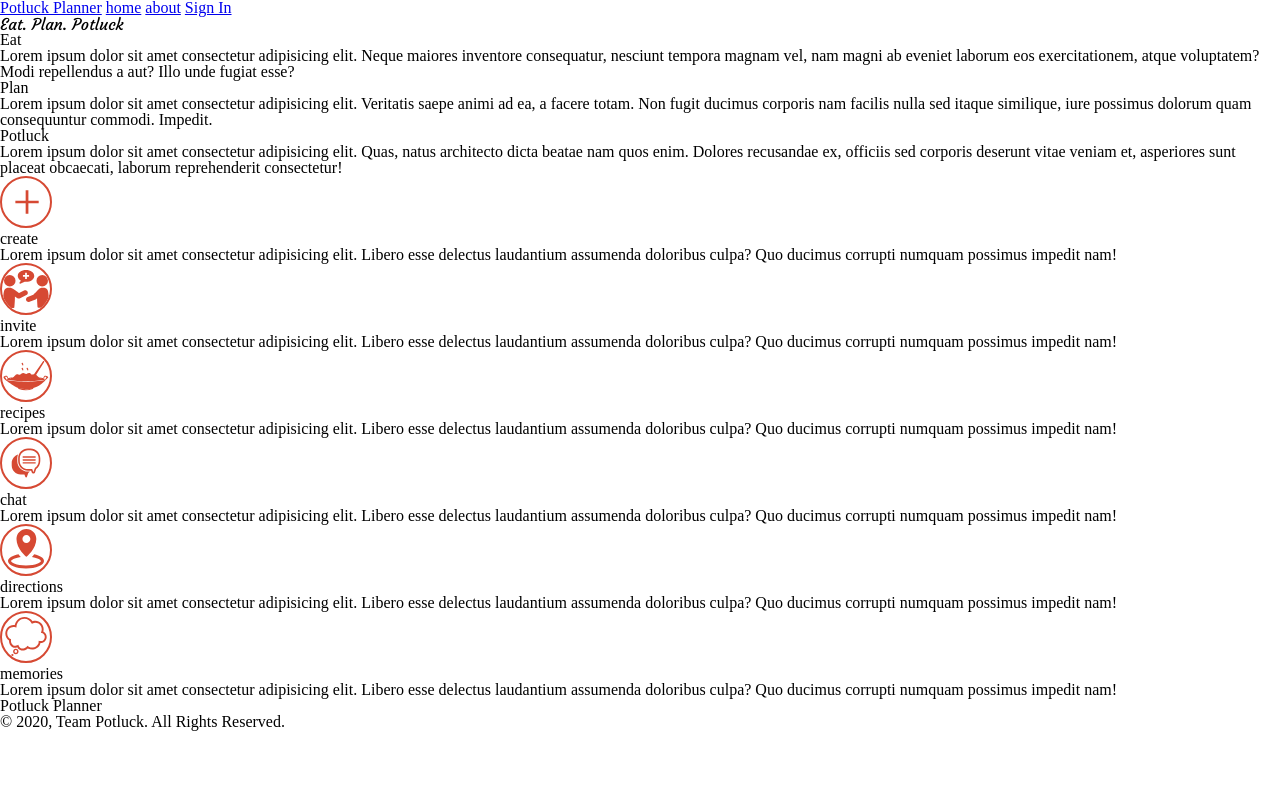
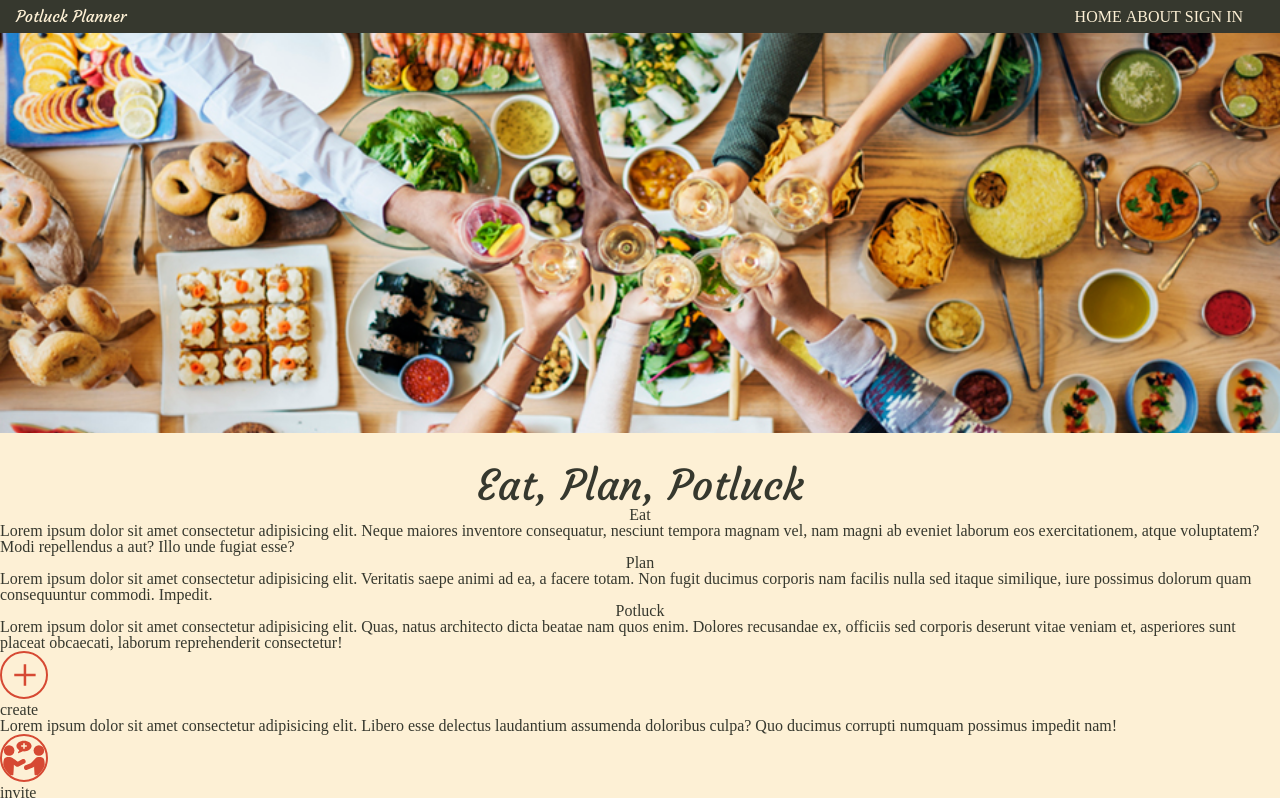
Before and after one commit to bw-potluck-planner/marketing_solomon, a plain HTML site: page index.html in a window 1280 px wide. Shown: the top 798 px of the page. Drawn offline with Linux system fonts and the light colour scheme.

Commit message:
add banners and main colors

```diff
--- a/index.html
+++ b/index.html
@@ -7,26 +7,39 @@
     <title>Home</title>
   </head>
   <body>
-    <header>
-      <nav>
-        <a href="/index.html">Potluck Planner</a>
+    <header class="app-header">
+      <nav class="main-nav">
+        <a class="logo-link" href="/index.html"> Potluck Planner </a>
+        <div class="main-links">
           <a href="/index.html">home</a>
           <a href="/about.html">about</a>
           <a
             href="https://painlesspotlucks.vercel.app/"
+            class="auth-link"
             target="_blank"
             rel="noopener noreferrer"
             >Sign In</a
           >
+        </div>
+        <div
+          class="burger-menu"
+          role="button"
+          aria-label="Toggle Navigation Menu"
+        >
+          <div class="burger-box">
+            <div class="burger-inner"></div>
+          </div>
+        </div>
       </nav>
       <div
+        class="app-banner"
         role="banner"
         aria-label="Homepage banner of a group people eating together"
       ></div>
     </header>
     <main>
       <section class="home-section overview-section" id="overview">
-        <h1>Eat. Plan. Potluck</h1>
+        <h1>Eat, Plan, Potluck</h1>
         <article class="o-section eat">
           <h2>Eat</h2>
           <p>
--- a/styles/main.css
+++ b/styles/main.css
@@ -1,4 +1,4 @@
-@import url('https://fonts.googleapis.com/css2?family=Courgette&family=Montserrat:wght@200;400;600&display=swap');
+@import url("https://fonts.googleapis.com/css2?family=Courgette&family=Montserrat:wght@200;400;600&display=swap");
 
 /* font-family: 'Courgette', cursive;
 font-family: 'Montserrat', sans-serif; */
@@ -12,19 +12,87 @@ v2.0 | 20110126
 License: none (public domain)
 ---------
 */
-html, body, div, span, applet, object, iframe,
-h1, h2, h3, h4, h5, h6, p, blockquote, pre,
-a, abbr, acronym, address, big, cite, code,
-del, dfn, em, img, ins, kbd, q, s, samp,
-small, strike, strong, sub, sup, tt, var,
-b, u, i, center,
-dl, dt, dd, ol, ul, li,
-fieldset, form, label, legend,
-table, caption, tbody, tfoot, thead, tr, th, td,
-article, aside, canvas, details, embed,
-figure, figcaption, footer, header, hgroup,
-menu, nav, output, ruby, section, summary,
-time, mark, audio, video {
+html,
+body,
+div,
+span,
+applet,
+object,
+iframe,
+h1,
+h2,
+h3,
+h4,
+h5,
+h6,
+p,
+blockquote,
+pre,
+a,
+abbr,
+acronym,
+address,
+big,
+cite,
+code,
+del,
+dfn,
+em,
+img,
+ins,
+kbd,
+q,
+s,
+samp,
+small,
+strike,
+strong,
+sub,
+sup,
+tt,
+var,
+b,
+u,
+i,
+center,
+dl,
+dt,
+dd,
+ol,
+ul,
+li,
+fieldset,
+form,
+label,
+legend,
+table,
+caption,
+tbody,
+tfoot,
+thead,
+tr,
+th,
+td,
+article,
+aside,
+canvas,
+details,
+embed,
+figure,
+figcaption,
+footer,
+header,
+hgroup,
+menu,
+nav,
+output,
+ruby,
+section,
+summary,
+time,
+mark,
+audio,
+video {
   margin: 0;
   padding: 0;
   border: 0;
@@ -33,27 +101,58 @@ time, mark, audio, video {
   vertical-align: baseline;
 }
 /* HTML5 display-role reset for older browsers */
-article, aside, details, figcaption, figure,
-footer, header, hgroup, menu, nav, section {
+article,
+aside,
+details,
+figcaption,
+figure,
+footer,
+header,
+hgroup,
+menu,
+nav,
+section {
   display: block;
 }
+
 body {
   line-height: 1;
+  width: 100%;
 }
-ol, ul {
+
+ol,
+ul {
   list-style: none;
 }
-blockquote, q {
+
+blockquote,
+q {
   quotes: none;
 }
-blockquote:before, blockquote:after,
-q:before, q:after {
-	content: '';
+
+blockquote:before,
+blockquote:after,
+q:before,
+q:after {
+  content: "";
   content: none;
 }
+
 table {
   border-collapse: collapse;
   border-spacing: 0;
+}
+
+* {
+  box-sizing: border-box;
+}
+
+:root {
+  --app-white: #fdf0d5;
+  --app-green: #36382e;
+  --app-orange: #d64933;
+  --app-silver: #7d8491;
+  --app-brown: #402a2c;
 }
 
 /*
@@ -67,14 +166,103 @@ RESET ENDS
 GENERAL STYLES
 ----------
 */
+body {
+  background: var(--app-white);
+  color: var(--app-green);
+}
+
+.app-header {
+  width: 100%;
+  margin-bottom: 2rem;
+}
+
+.main-nav {
+  position: sticky;
+  top: 0;
+  left: 0;
+  background: var(--app-green);
+  color: var(--app-white);
+  width: 100%;
+  padding: 0.5rem 1rem;
+}
+
+.app-banner,
+.about-banner {
+  height: 50vh;
+  width: 100%;
+  background: url(/media/img/home-banner.jpg);
+  background-repeat: no-repeat;
+  background-size: cover;
+  background-position: center center;
+}
+
+.about-banner {
+  background: url(/media/img/about-banner.jpg);
+  background-position: center top;
+}
+
+.logo-link {
+  font-family: "Courgette", cursive;
+}
+
+.main-links,
+.logo-link,
+.burger-menu {
+  display: inline-block;
+  width: 49%;
+  margin: 0;
+  text-transform: capitalize;
+}
+
+.main-links {
+  display: none;
+  text-align: right;
+  text-transform: uppercase;
+}
+
+.burger-menu {
+  cursor: pointer;
+  transition-property: opacity, filter;
+  transition-duration: 0.15s;
+  transition-timing-function: linear;
+  font: inherit;
+  color: inherit;
+  text-transform: none;
+  background-color: transparent;
+  border: 0;
+  margin: 0;
+  overflow: visible;
+}
+
+.burger-box {
+  width: 30px;
+  height: 30px;
+  display: inline-block;
+  position: relative;
+}
+
+a {
+  display: inline-block;
+  color: var(--app-white);
+  text-decoration: none;
+}
+
+.auth-link {
+}
+
+h1,
+h2 {
+  text-align: center;
+}
 
 h1 {
-    font-family: 'Courgette', cursive;
+  font-family: "Courgette", cursive;
+  font-size: calc(2.5rem + 0.15vw);
 }
 
 .home-section .info-card img {
   border-radius: 50%;
-    border: .15rem solid #D64933;
+  border: 0.15rem solid var(--app-orange);
   width: 3rem;
 }
 
@@ -87,8 +275,20 @@ h1 {
 }
 
 .about-section .about-card nav span {
-    /* position: relative;
-    top: -7.5px; */
   font-size: 2rem;
   display: inline-block;
 }
+
+@media only screen and (min-width: 500px) {
+}
+
+@media only screen and (min-width: 800px) {
+  .main-links {
+    display: inline-block;
+    text-align: right;
+    text-transform: uppercase;
+  }
+  .burger-menu {
+    display: none;
+  }
+}
```
Also changed, not shown: about.html (+17 -3 lines), 1 other file. Lines whose indentation alone changed are shown as unchanged.
